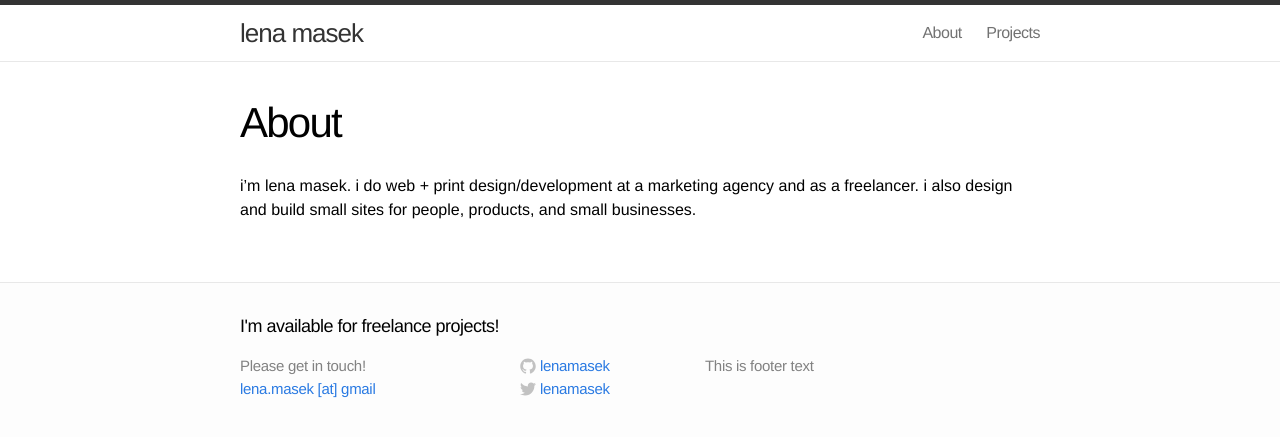
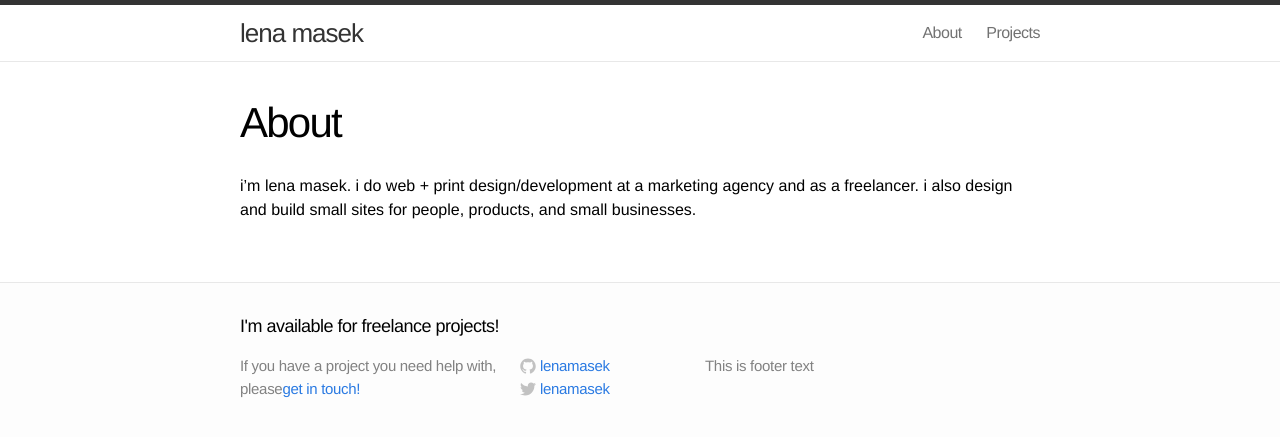
Before and after one commit to lenamasek/lenamasek.github.io, a Jekyll site: the page built from about/index.md, in a window 1280 px wide. Shown: the top 437 px of the page. Built offline with Jekyll 4.4.1, drawn with Linux system fonts in a browser that asks for light colours; Markdown is read by kramdown in place of the engine named in the settings.

Commit message:
Update footer.html

```diff
--- a/_includes/footer.html
+++ b/_includes/footer.html
@@ -6,8 +6,8 @@
 
     <div class="footer-col-1 column">
       <ul>
-        <li>Please get in touch!</li>
-        <li><a href="mailto:lena.masek@gmail.com">lena.masek [at] gmail</a></li>
+        <li>If you have a project you need help with,</li>
+        <li>please<a href="mailto:lena.masek@gmail.com">get in touch!</a></li>
       </ul>
     </div>
 
```
